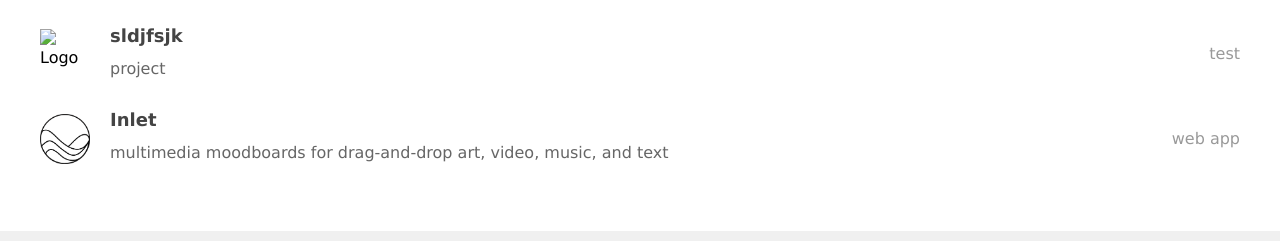
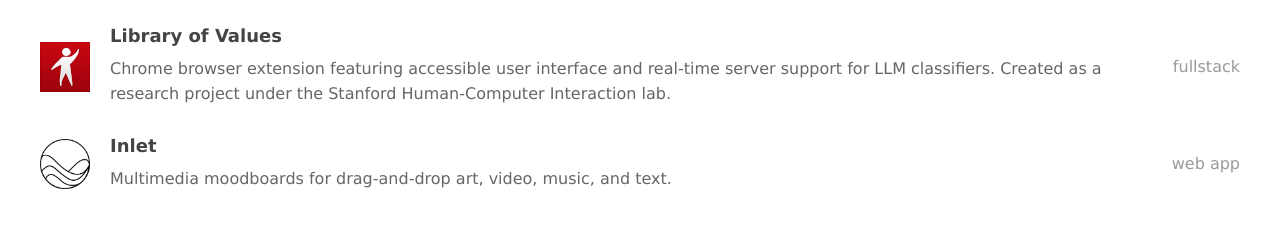
Before and after one commit to rsucode/old-personal-website, a plain HTML site: page index.html in a window 1280 px wide. Shown: the part 638-879 px from the top of the page. Drawn offline with Linux system fonts and the light colour scheme.

Commit message:
Update index.html

```diff
--- a/index.html
+++ b/index.html
@@ -36,18 +36,18 @@
                 <span>testowsdfg</span>
             </li>
             <li>
-                <img src="logo.png" alt="Logo">
+                <img src="photos/Stanford HCI.png" alt="Stanford HCI Logo">
                 <div>
-                    <strong>sldjfsjk</strong>
-                    <p>project</p>
+                    <strong>Library of Values</strong>
+                    <p>Chrome browser extension featuring accessible user interface and real-time server support for LLM classifiers. Created as a research project under the Stanford Human-Computer Interaction lab.</p>
                 </div>
-                <span>test</span>
+                <span>fullstack</span>
             </li>
             <li>
                 <img src="photos/inlet.png" alt="Inlet Logo">
                 <div>
                     <strong>Inlet</strong>
-                    <p>multimedia moodboards for drag-and-drop art, video, music, and text</p>
+                    <p>Multimedia moodboards for drag-and-drop art, video, music, and text.</p>
                 </div>
                 <span>web app</span>
             </li>
```
